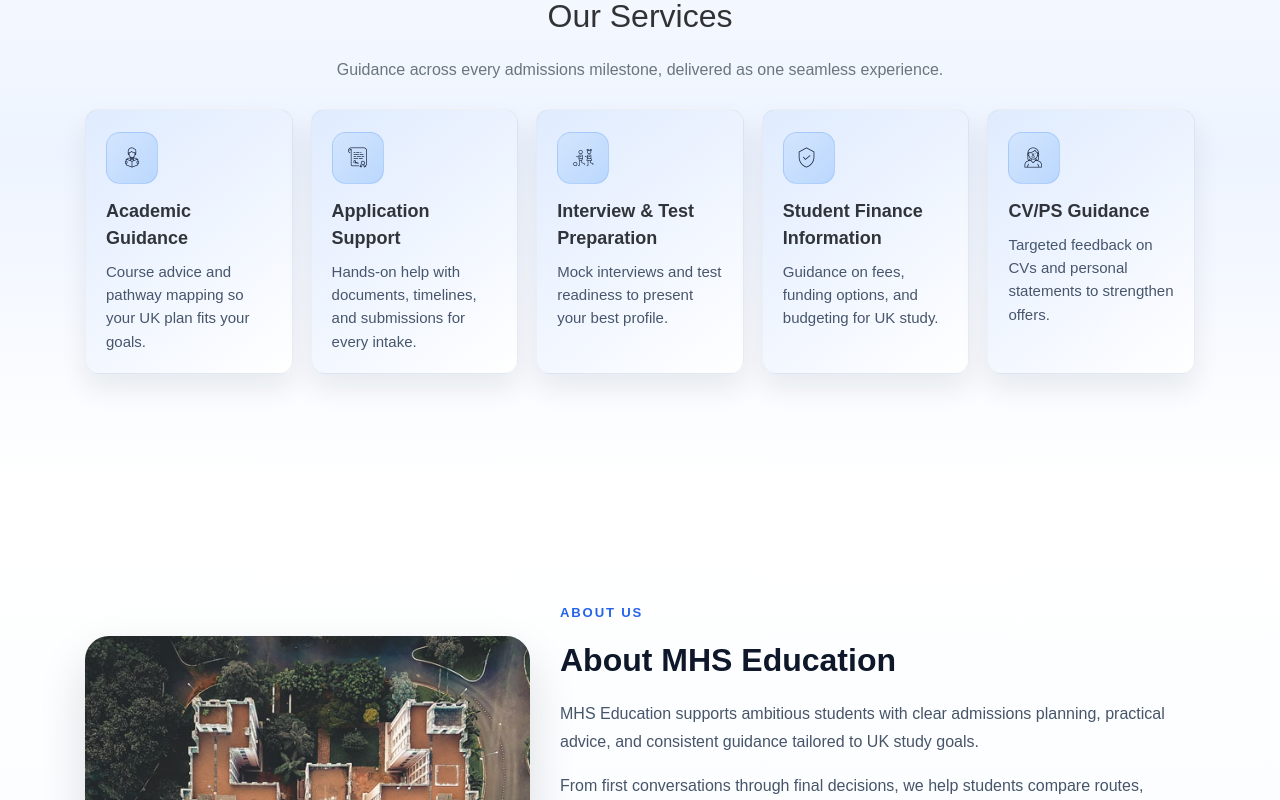
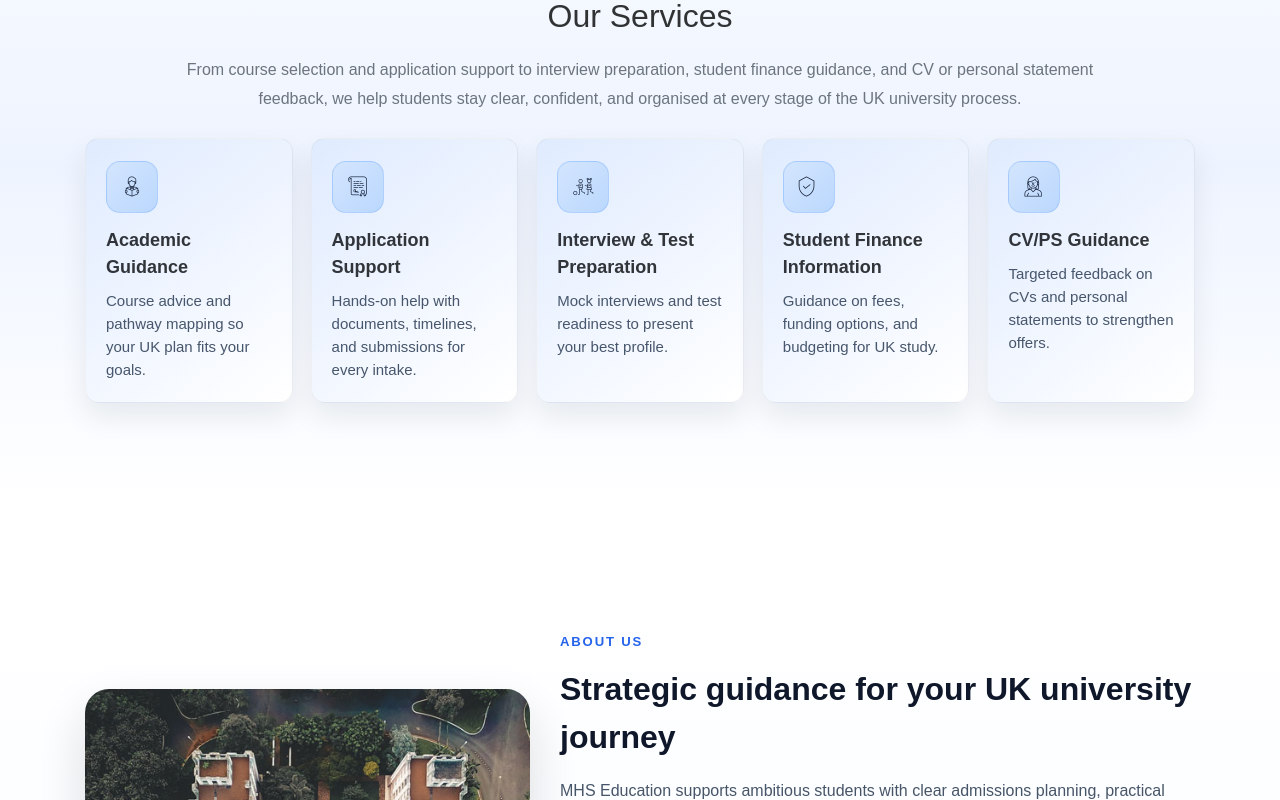
Before and after one commit to JomsonGit738/mhs-education, a Next.js app: page / in a window 1280 px wide. Shown: the part 880-1680 px from the top of the page. Built offline with nearby package versions, Linux system fonts and the light colour scheme.

Commit message:
recent fixes

```diff
--- a/app/globals.css
+++ b/app/globals.css
@@ -1799,6 +1799,12 @@ main {
   gap: 24px;
 }
 
+.contact-modern__grid--single {
+  grid-template-columns: minmax(0, 1fr);
+  max-width: 920px;
+  margin: 0 auto;
+}
+
 .contact-modern .contact-card {
   background: rgba(255, 255, 255, 0.94);
   border-radius: 24px;
--- a/src/components/FloatingSocialDock.tsx
+++ b/src/components/FloatingSocialDock.tsx
@@ -27,7 +27,9 @@ export const FloatingSocialDock = () => {
           key={link.icon}
           href={link.href}
           className="floating-social-dock__item"
-          aria-label={link.icon}
+          aria-label={link.label ?? link.icon}
+          target="_blank"
+          rel="noopener noreferrer"
         >
           <span className={link.icon} aria-hidden="true" />
         </a>
--- a/src/components/Footer.tsx
+++ b/src/components/Footer.tsx
@@ -50,7 +50,14 @@ export const Footer = () => (
           <p className="footer-connect-copy mb-3">Follow us for intakes, scholarships, and student updates.</p>
           <div className="social-grid">
             {socialLinks.map((link) => (
-              <a key={link.icon} href={link.href} className="social-tile" aria-label={link.icon}>
+              <a
+                key={link.icon}
+                href={link.href}
+                className="social-tile"
+                aria-label={link.label ?? link.icon}
+                target="_blank"
+                rel="noopener noreferrer"
+              >
                 <span className={link.icon} />
               </a>
             ))}
--- a/src/components/Header.tsx
+++ b/src/components/Header.tsx
@@ -242,7 +242,9 @@ const SocialLinksList = ({ className = 'topbar-socials d-flex align-items-center
         key={link.icon}
         href={link.href}
         className="topbar-social-link"
-        aria-label={link.icon}
+        aria-label={link.label ?? link.icon}
+        target="_blank"
+        rel="noopener noreferrer"
         style={{ animationDelay: `${index * 90}ms` }}
       >
         <span className={link.icon} />
--- a/src/components/Services.tsx
+++ b/src/components/Services.tsx
@@ -6,7 +6,11 @@ export const Services = () => (
       <div className="row justify-content-center mb-4">
         <div className="col-md-10 text-center">
           <h2 className="mb-3">Our Services</h2>
-          <p className="text-muted mb-0">Guidance across every admissions milestone, delivered as one seamless experience.</p>
+          <p className="text-muted mb-0">
+            From course selection and application support to interview preparation, student finance guidance,
+            and CV or personal statement feedback, we help students stay clear, confident, and organised at
+            every stage of the UK university process.
+          </p>
         </div>
       </div>
       <div className="services-grid">
--- a/src/data/content.ts
+++ b/src/data/content.ts
@@ -49,14 +49,40 @@ export type Course = {
 export type SocialLink = {
   icon: string;
   href: string;
+  label?: string;
 };
 // Social link metadata supports footer/contact reuse
 export const socialLinks: SocialLink[] = [
-  { icon: "icon-facebook", href: "#" },
-  { icon: "icon-instagram", href: "#" },
-  { icon: "icon-linkedin", href: "#" },
-  { icon: "icon-whatsapp", href: "#" },
-  { icon: "icon-twitter", href: "#" }, // Using twitter icon to represent X until an X glyph is provided
+  {
+    icon: "icon-facebook",
+    href: "https://www.facebook.com/profile.php?id=61584763750775&locale=en_GB",
+    label: "Facebook",
+  },
+  {
+    icon: "icon-instagram",
+    href: "https://www.instagram.com/mhs_education/",
+    label: "Instagram",
+  },
+  {
+    icon: "icon-linkedin",
+    href: "https://www.linkedin.com/in/mhs-education-a19775405/",
+    label: "LinkedIn",
+  },
+  {
+    icon: "icon-music",
+    href: "https://www.tiktok.com/@mhs_education",
+    label: "TikTok",
+  },
+  {
+    icon: "icon-youtube",
+    href: "https://www.youtube.com/@MHS_Education",
+    label: "YouTube",
+  },
+  {
+    icon: "icon-pinterest",
+    href: "https://uk.pinterest.com/mhseducation9/_profile/",
+    label: "Pinterest",
+  },
 ];
 
 export type Teacher = {
@@ -225,7 +251,7 @@ export const offerings: Offering[] = [
 ];
 
 export const homeAbout = {
-  title: "About MHS Education",
+  title: "Strategic guidance for your UK university journey",
   intro:
     "MHS Education supports ambitious students with clear admissions planning, practical advice, and consistent guidance tailored to UK study goals.",
   detail:
```
Also changed, not shown: src/components/ContactFooterStrip.tsx (+7 -1 lines), src/components/ContactForm.tsx (+3 -28 lines), src/views/ContactPage.tsx (+4 -4 lines).
